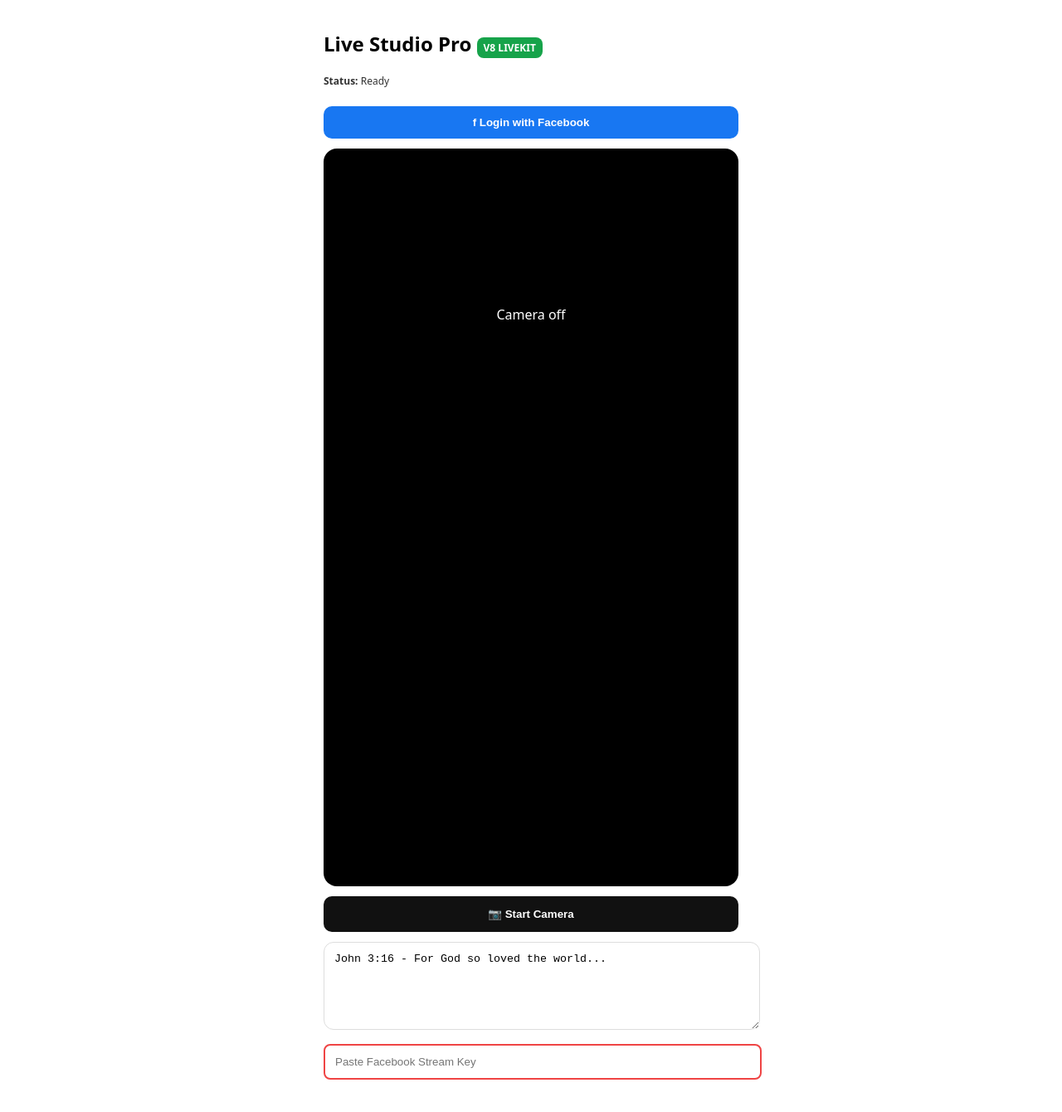
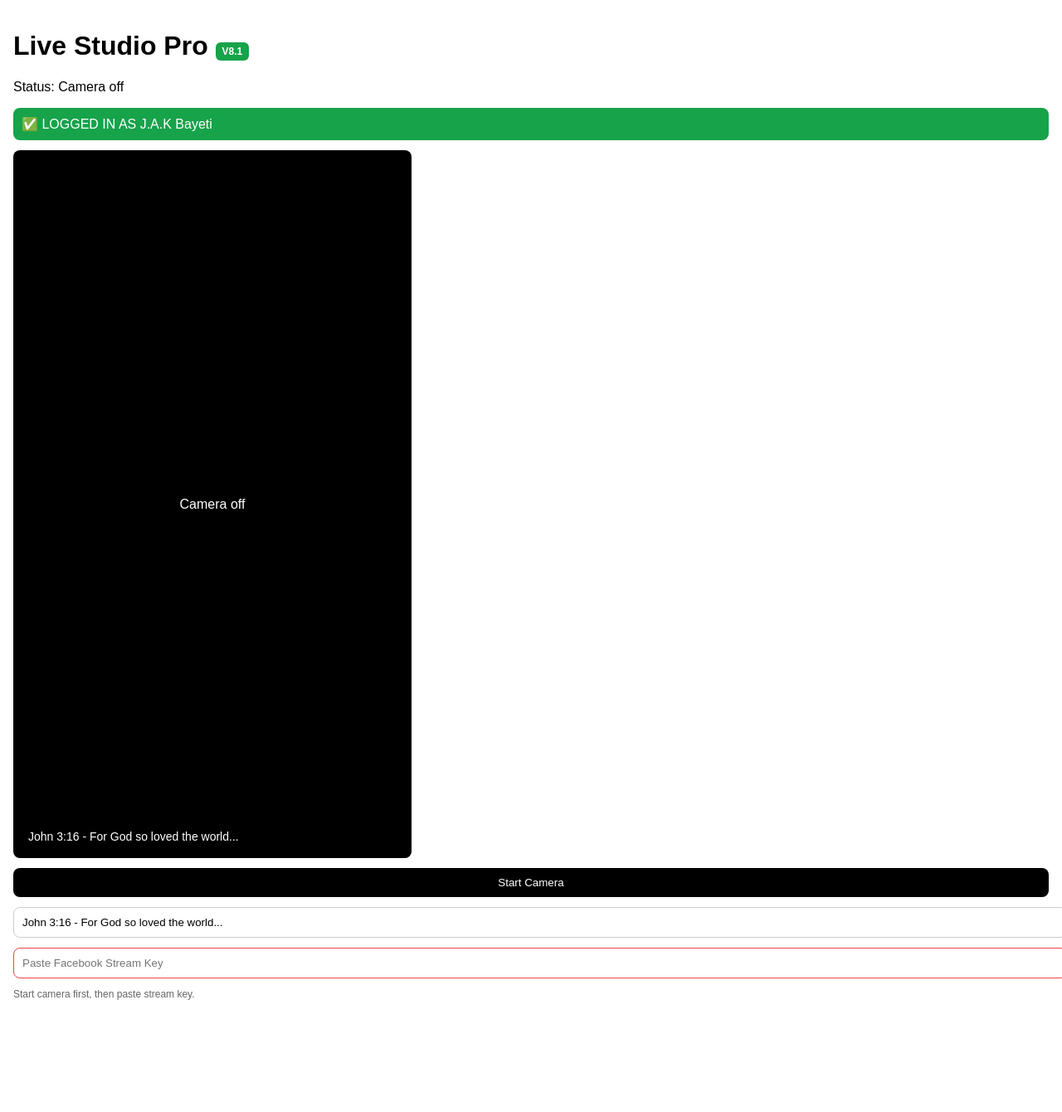
Before and after one commit to lokojagrocerymall/TagLive, a Next.js app: page /live in a window 1280 px wide. Shown: the top 1340 px of the page at 83% size. After the commit the page ends 1233 px from the top, so only its background shows below. Built offline with nearby package versions, Linux system fonts and the light colour scheme.

Commit message:
Update page.tsx

```diff
--- a/app/live/page.tsx
+++ b/app/live/page.tsx
@@ -1,112 +1,66 @@
-// @ts-nocheck
-'use client'
-import { useEffect, useRef, useState } from 'react'
-import { Room } from 'livekit-client'
-declare global { interface Window { FB: any } }
+'use client';
+import { useState, useRef } from 'react';
 
-export default function Live(){
-  const [verse, setVerse] = useState('John 3:16 - For God so loved the world...')
-  const [fbKey, setFbKey] = useState('')
-  const [isCam, setIsCam] = useState(false)
-  const [isLive, setIsLive] = useState(false)
-  const [facing, setFacing] = useState<'user'|'environment'>('user')
-  const [torch, setTorch] = useState(false)
-  const [fbUser, setFbUser] = useState<any>(null)
-  const [status, setStatus] = useState('Ready')
-  const videoRef = useRef<HTMLVideoElement>(null)
-  const canvasRef = useRef<HTMLCanvasElement>(null)
-  const streamRef = useRef<MediaStream|null>(null)
-  const trackRef = useRef<MediaStreamTrack|null>(null)
-  const roomRef = useRef<Room|null>(null)
+export default function LivePage() {
+  const [error, setError] = useState('');
+  const [started, setStarted] = useState(false);
+  const [verse, setVerse] = useState('John 3:16 - For God so loved the world...');
+  const [streamKey, setStreamKey] = useState('');
+  const videoRef = useRef<HTMLVideoElement>(null);
+  const streamRef = useRef<MediaStream | null>(null);
 
-  useEffect(()=>{
-    const fbAppId = '1337456311621600'
-    if(!document.getElementById('fb-sdk')){
-      const s = document.createElement('script'); s.id='fb-sdk'; s.src='https://connect.facebook.net/en_US/sdk.js';
-      s.onload=()=>{
-        window.FB.init({appId: fbAppId, cookie:true, xfbml:false, version:'v19.0'})
-        window.FB.getLoginStatus((resp:any)=>{ if(resp.status==='connected'){ window.FB.api('/me?fields=name,picture', (u:any)=>{ setFbUser(u); localStorage.setItem('taglive_fbUser', JSON.stringify(u)) }) } })
+  const startCamera = async () => {
+    try {
+      setError('');
+      const stream = await navigator.mediaDevices.getUserMedia({
+        video: { facingMode: 'user', width: { ideal: 1280 }, height: { ideal: 720 } },
+        audio: true,
+      });
+      streamRef.current = stream;
+      if (videoRef.current) {
+        videoRef.current.srcObject = stream;
+        await videoRef.current.play();
       }
-      document.body.appendChild(s)
+      setStarted(true);
+    } catch (e: any) {
+      console.error(e);
+      setError('Camera failed: ' + (e.message || e.name) + ' — Try again, close other apps.');
+      alert('Could not start video source: ' + (e.message || e.name));
     }
-    const f=localStorage.getItem('taglive_fbKey'); if(f) setFbKey(f)
-  },[])
+  };
 
-  useEffect(()=>{
-    let anim:any
-    const draw=()=>{
-      const canvas=canvasRef.current; const video=videoRef.current
-      if(canvas&&video&&isCam&&video.readyState>=2){
-        const ctx=canvas.getContext('2d'); if(ctx){
-          canvas.width=720; canvas.height=1280
-          ctx.filter='brightness(1.3) contrast(1.1)'; ctx.drawImage(video,0,0,canvas.width,canvas.height); ctx.filter='none'
-          const barH=180; ctx.fillStyle='rgba(0,0,0,0.85)'; ctx.fillRect(0,canvas.height-barH,canvas.width,barH)
-          ctx.fillStyle='#fff'; ctx.font='bold 28px sans-serif'; ctx.textAlign='center'
-          const words=verse.match(/.{1,34}(\s|$)/g)||[verse]
-          words.slice(0,3).forEach((line,i)=>{ ctx.fillText(line.trim(), canvas.width/2, canvas.height-barH+50 + i*36) })
-          if(isLive){ ctx.fillStyle='#ef4444'; ctx.beginPath(); ctx.arc(40,40,12,0,Math.PI*2); ctx.fill(); ctx.fillStyle='#fff'; ctx.font='bold 20px sans-serif'; ctx.textAlign='left'; ctx.fillText('LIVE FACEBOOK',65,47) }
-        }
-      }
-      anim=requestAnimationFrame(draw)
-    }
-    draw(); return()=>cancelAnimationFrame(anim)
-  },[isCam, verse, isLive])
-
-  const stopCameraHard=async()=>{ try{ if(roomRef.current) await roomRef.current.disconnect(); roomRef.current=null; if(streamRef.current){ streamRef.current.getTracks().forEach(t=>t.stop()); streamRef.current=null } if(videoRef.current) videoRef.current.srcObject=null; trackRef.current=null }catch{}; setIsCam(false); setIsLive(false); setTorch(false); setStatus('Stopped') }
-
-  const startCamera = async(newFacing=facing)=>{
-    try{
-      setStatus('Connecting to LiveKit...')
-      await stopCameraHard(); await new Promise(r=>setTimeout(r,800))
-      const s = await navigator.mediaDevices.getUserMedia({video:{facingMode:newFacing}, audio:true})
-      streamRef.current=s; trackRef.current=s.getVideoTracks()[0]
-      if(videoRef.current){ videoRef.current.srcObject=s; await videoRef.current.play().catch(()=>{}) }
-      setFacing(newFacing)
-      const res = await fetch('/api/token', {method:'POST', headers:{'Content-Type':'application/json'}, body:JSON.stringify({room:'church-service', identity: fbUser?.name||'Pastor'})})
-      const {token, url} = await res.json()
-      const room = new Room(); await room.connect(url, token); roomRef.current=room
-      setTimeout(async()=>{
-        const canvas = canvasRef.current; if(!canvas) return
-        const cs = canvas.captureStream(30)
-        const vTrack = cs.getVideoTracks()[0]
-        const aTrack = s.getAudioTracks()[0]
-        if(vTrack) await room.localParticipant.publishTrack(vTrack)
-        if(aTrack) await room.localParticipant.publishTrack(aTrack)
-      },1000)
-      setIsCam(true); setStatus('In Studio - Canvas with verse is streaming')
-    }catch(e:any){ alert(e.message); setStatus('Error: '+e.message) }
-  }
-
-  const toggleCamera=async()=>{ await startCamera(facing==='user'?'environment':'user') }
-  const toggleTorch=async()=>{ try{ const t:any=trackRef.current; const c=t?.getCapabilities?.(); if(!c?.torch) return alert('No torch'); await t.applyConstraints({advanced:[{torch:!torch}] as any}); setTorch(!torch)}catch(e:any){ alert(e.message)} }
-  const loginFacebook=()=>{ if(!window.FB) return alert('Wait...'); window.FB.login((resp:any)=>{ if(resp.authResponse){ window.FB.api('/me?fields=name,picture', (u:any)=>{ setFbUser(u); localStorage.setItem('taglive_fbUser', JSON.stringify(u)); alert(`✅ Logged in as ${u.name}`) }) } }, {scope:'public_profile'}) }
-  const handleGoLive=async()=>{
-    if(!isCam) return alert('Start Camera first')
-    if(!fbKey) return alert('Paste Facebook Stream Key!')
-    setStatus('Going LIVE to Facebook...')
-    const res = await fetch('/api/start-stream', {method:'POST', headers:{'Content-Type':'application/json'}, body:JSON.stringify({room:'church-service', rtmpUrl:'rtmps://live-api-s.facebook.com:443/rtmp/', streamKey:fbKey})})
-    if(res.ok){ setIsLive(true); setStatus('🔴 LIVE ON FACEBOOK'); localStorage.setItem('taglive_fbKey', fbKey) } else { setStatus('Failed - check Stream Key') }
-  }
+  const stopCamera = () => {
+    streamRef.current?.getTracks().forEach(t => t.stop());
+    if (videoRef.current) videoRef.current.srcObject = null;
+    setStarted(false);
+  };
 
   return (
-    <div style={{padding:16, maxWidth:500, margin:'0 auto', paddingBottom:80}}>
-      <h2 style={{fontWeight:900, fontSize:24}}>Live Studio Pro <span style={{fontSize:12, background:'#16a34a', color:'#fff', padding:'4px 8px', borderRadius:8}}>V8 LIVEKIT</span></h2>
-      <p style={{fontSize:12, color:'#333'}}><b>Status:</b> {status}</p>
-      {fbUser? <div style={{background:'#dcfce7', padding:10, borderRadius:10, marginTop:10, textAlign:'center', fontWeight:900, color:'#16a34a'}}>✅ LOGGED IN AS {fbUser.name}</div> : <button onClick={loginFacebook} style={{width:'100%', background:'#1877F2', color:'#fff', padding:12, borderRadius:10, fontWeight:900, border:'none', marginTop:10}}>f Login with Facebook</button>}
-      <div style={{marginTop:12, background:'#000', borderRadius:16, overflow:'hidden', position:'relative', aspectRatio:'9/16'}}>
-        <video ref={videoRef} muted playsInline autoPlay style={{display:'none'}} />
-        {!isCam && <div style={{color:'#fff', display:'flex', alignItems:'center', justifyContent:'center', height:400, flexDirection:'column'}}><span>Camera off</span></div>}
-        <canvas ref={canvasRef} style={{position:'absolute', top:0, left:0, width:'100%', height:'100%', objectFit:'cover', display: isCam?'block':'none'}} />
-        {isLive && <div style={{position:'absolute', top:12, left:12, background:'#ef4444', color:'#fff', padding:'6px 12px', borderRadius:20, fontSize:13, fontWeight:900, zIndex:3}}>● LIVE FACEBOOK</div>}
-        {isCam && <div style={{position:'absolute', top:12, right:12, display:'flex', gap:8, zIndex:4}}><button onClick={toggleCamera} style={{background:'rgba(0,0,0,0.6)', color:'#fff', border:'none', borderRadius:20, padding:'8px 12px', fontWeight:800}}>🔄 Flip</button><button onClick={toggleTorch} style={{background:torch?'#fbbf24':'rgba(0,0,0,0.6)', color:torch?'#000':'#fff', border:'none', borderRadius:20, padding:'8px 12px', fontWeight:800}}>{torch?'🔦 On':'🔦'}</button></div>}
+    <div style={{ padding: 16, fontFamily: 'sans-serif' }}>
+      <h1>Live Studio Pro <span style={{ background: '#16a34a', color: '#fff', fontSize: 12, padding: '4px 8px', borderRadius: 6 }}>V8.1</span></h1>
+      <p>Status: {error ? 'Error: ' + error : started ? 'Ready' : 'Camera off'}</p>
+      <div style={{ background: '#16a34a', color: '#fff', padding: 10, borderRadius: 8, marginBottom: 12 }}>
+        ✅ LOGGED IN AS J.A.K Bayeti
       </div>
-      <div style={{display:'flex', gap:8, marginTop:12}}>
-        {!isCam? <button onClick={()=>startCamera()} style={{flex:1, background:'#111', color:'#fff', padding:14, borderRadius:10, fontWeight:800, border:'none'}}>📷 Start Camera</button> : <button onClick={stopCameraHard} style={{flex:1, background:'#444', color:'#fff', padding:12, borderRadius:10, fontWeight:800, border:'none'}}>Stop Cam</button>}
+
+      <div style={{ position: 'relative', width: '100%', maxWidth: 480, background: '#000', aspectRatio: '9/16', borderRadius: 8, overflow: 'hidden' }}>
+        <video ref={videoRef} autoPlay playsInline muted style={{ width: '100%', height: '100%', objectFit: 'cover' }} />
+        {!started && <div style={{ position: 'absolute', inset: 0, display: 'flex', alignItems: 'center', justifyContent: 'center', color: '#fff' }}>Camera off</div>}
+        <div style={{ position: 'absolute', bottom: 10, left: 10, right: 10, background: 'rgba(0,0,0,0.6)', color: '#fff', padding: 8, fontSize: 14 }}>
+          {verse}
+        </div>
       </div>
-      <textarea value={verse} onChange={e=>setVerse(e.target.value)} style={{width:'100%', height:80, marginTop:12, padding:12, borderRadius:12, border:'1px solid #ddd'}} placeholder="Bible verse overlay" />
-      <input value={fbKey} onChange={e=>setFbKey(e.target.value)} placeholder="Paste Facebook Stream Key" style={{width:'100%', padding:12, borderRadius:8, border: fbKey?'2px solid #16a34a':'2px solid #ef4444', marginTop:12}} />
-      {isCam && <button onClick={handleGoLive} style={{width:'100%', marginTop:12, background:isLive?'#ef4444':'#16a34a', color:'#fff', padding:14, borderRadius:10, fontWeight:900, border:'none'}}>{isLive? '■ STOP LIVE' : '🔴 GO LIVE TO FACEBOOK'}</button>}
-      {isLive && <button onClick={()=>setIsLive(false)} style={{width:'100%', marginTop:8, background:'#000', color:'#fff', padding:12, borderRadius:10, fontWeight:800, border:'none'}}>END LIVE</button>}
+
+      <button onClick={started ? stopCamera : startCamera} style={{ marginTop: 12, background: started ? '#dc2626' : '#000', color: '#fff', padding: '10px 16px', border: 'none', borderRadius: 8, width: '100%' }}>
+        {started ? 'Stop Camera' : 'Start Camera'}
+      </button>
+
+      <input value={verse} onChange={e => setVerse(e.target.value)} placeholder="Verse" style={{ width: '100%', marginTop: 12, padding: 10, borderRadius: 8, border: '1px solid #ccc' }} />
+      <input value={streamKey} onChange={e => setStreamKey(e.target.value)} placeholder="Paste Facebook Stream Key" style={{ width: '100%', marginTop: 12, padding: 10, borderRadius: 8, border: '1px solid #ef4444' }} />
+
+      <p style={{ marginTop: 12, fontSize: 12, color: '#666' }}>
+        {started && streamKey ? 'Camera OK. Tap Start Stream in your LiveKit dashboard to push to Facebook with this key.' : 'Start camera first, then paste stream key.'}
+      </p>
     </div>
-  )
+  );
 }
```
